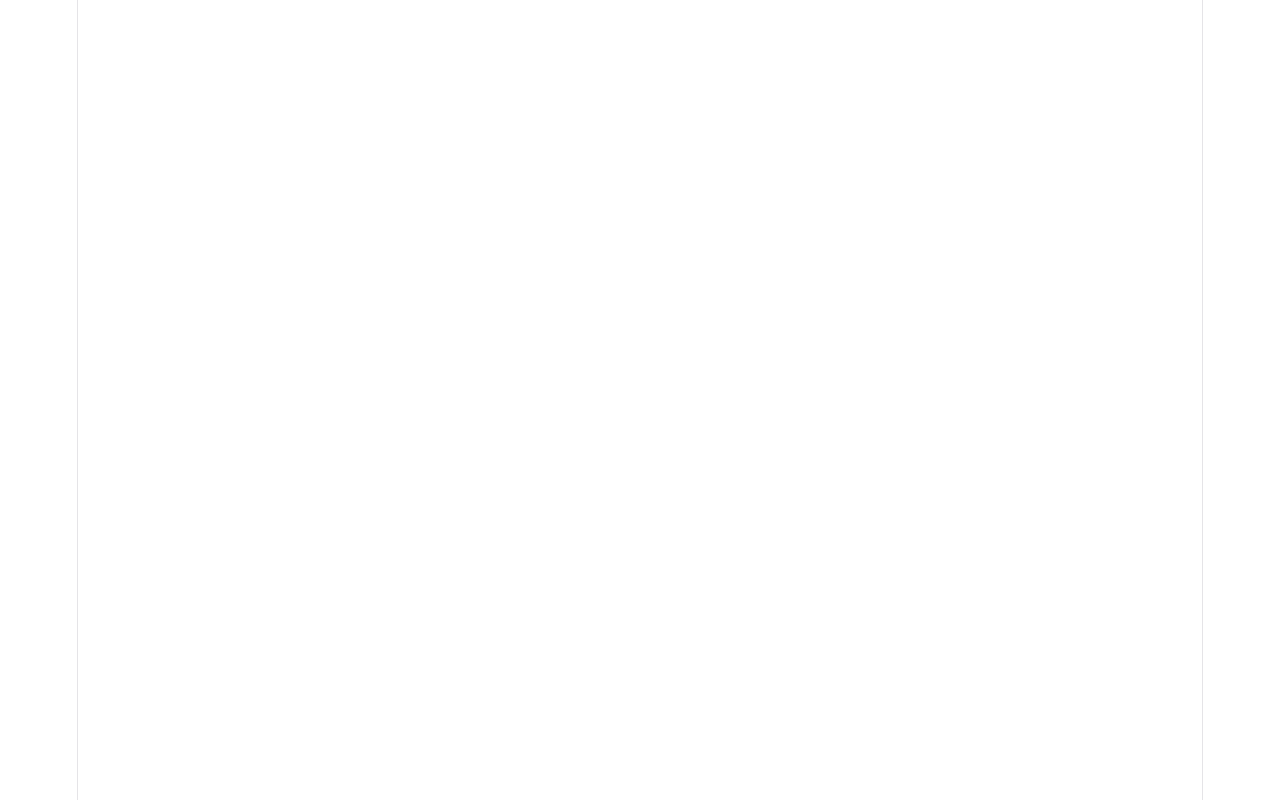
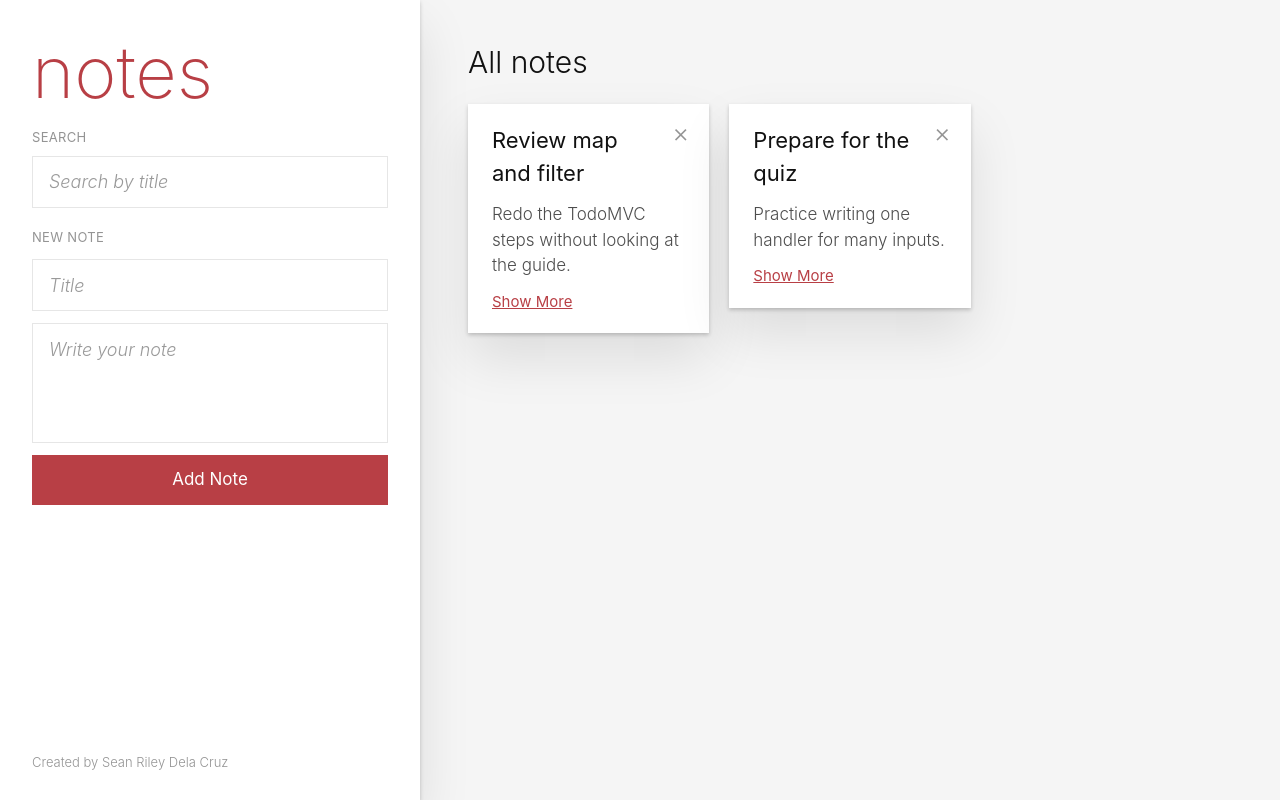
Before and after one commit to seanrileydelacruz444/csit340g7-notes, a React (Vite) app: page / in a window 1280 px wide. Built offline with nearby package versions, Linux system fonts and the light colour scheme.

Commit message:
add static notes layout

```diff
--- a/package.json
+++ b/package.json
@@ -10,6 +10,7 @@
     "preview": "vite preview"
   },
   "dependencies": {
+    "@tailwindcss/postcss": "^4.3.4",
     "@tailwindcss/vite": "^4.3.4",
     "react": "^19.3.1",
     "react-dom": "^19.3.1"
--- a/src/App.jsx
+++ b/src/App.jsx
@@ -1,12 +1,16 @@
 import { useState } from 'react'
-import './App.css'
+import Notes from './components/Notes'
+import Info from './components/Info'
+import NoteCard from './components/NoteCard'
+
 
 function App() {
 
   return (
-    <>
-
-    </>
+    <div className="bg-[#f5f5f5] font-light text-[#111]">
+      <Notes />
+      <Info name="Sean Riley Dela Cruz" />
+    </div>
   )
 }
 
--- /dev/null
+++ b/src/components/Info.jsx
@@ -0,0 +1,7 @@
+export default function Notes({name}) {
+  return (
+    <footer className ="fixed bottom-7 left-8 z-10 text-[13px] text-[#949494]">
+        <p>Created by {name}</p>
+    </footer>
+  )
+}
--- /dev/null
+++ b/src/components/NoteCard.jsx
@@ -0,0 +1,10 @@
+export default function NoteCard({title, body}) {
+    return(
+        <div>
+            <h3 className="pr-8 text-[22px] font-normal break-words">{title}</h3>
+            <p className="mt-3 text-[17px] break-words whitespace-pre-wrap text-[#4d4d4d]">{body}</p>
+
+            <button type="button" className="mt-3 cursor-pointer text-[15px] font-normal text-[#b83f45] underline"> Show More </button>
+        </div>
+    );
+}
--- /dev/null
+++ b/src/components/Notes.jsx
@@ -0,0 +1,64 @@
+import NoteCard from "./NoteCard";
+
+export default function Notes() {
+    return(
+        <div className="grid min-h-screen grid-cols-[420px_1fr]">
+            <aside className="sticky top-0 flex h-screen flex-col gap-5 bg-white px-8 py-9 shadow-[0_2px_4px_0_rgba(0,0,0,0.2),0_25px_50px_0_rgba(0,0,0,0.1)]">
+                <h1 className="text-[72px] leading-none font-extralight text-[#b83f45]">
+                    notes
+                </h1>
+
+                <div>
+                    <p className="mb-2 text-[13px] font-normal tracking-wide text-[#949494]">SEARCH</p>
+                    <input placeholder="Search by title" className="h-[52px] w-full border border-[#e6e6e6] px-4 text-lg outline-none placeholder:text-black/40 placeholder:italic focus:border-[#cf7d7d]" />
+                </div>
+
+                <form className="grid gap-3">
+                    <p className="text-[13px] font-normal tracking-wide text-[#949494]">NEW NOTE</p>
+                    <input
+                        name="title"
+                        placeholder="Title"
+                        className="h-[52px] w-full border border-[#e6e6e6] px-4 text-lg outline-none placeholder:text-black/40 placeholder:italic focus:border-[#cf7d7d]" />
+
+                    <textarea
+                        name="body"
+                        placeholder="Write your note"
+                        className="h-[120px] w-full resize-none py-3 border border-[#e6e6e6] px-4 text-lg outline-none placeholder:text-black/40 placeholder:italic focus:border-[#cf7d7d]" />
+
+                    <button type="submit" className="h-[50px] cursor-pointer bg-[#b83f45] text-[17px] font-normal text-white hover:bg-[#a33439]">
+                        Add Note
+                    </button>
+                </form>
+            </aside>
+
+            <section className="px-12 py-11">
+                <h2 className="mb-6 text-3xl">All notes</h2>
+
+                <ul className="grid grid-cols-3 items-start gap-5">
+                    <li className="relative min-h-32 bg-white px-6 py-5 shadow-[0_2px_4px_0_rgba(0,0,0,0.2),0_25px_50px_0_rgba(0,0,0,0.1)]">
+                        <NoteCard
+                            title="Review map and filter"
+                            body="Redo the TodoMVC steps without looking at the guide."
+                        />
+                        <button
+                            type="button"
+                            className="absolute top-4 right-5 cursor-pointer text-[26px] leading-none text-[#949494] hover:text-[#c18585]">
+                            ×
+                        </button>
+                    </li>
+                    <li className="relative min-h-32 bg-white px-6 py-5 shadow-[0_2px_4px_0_rgba(0,0,0,0.2),0_25px_50px_0_rgba(0,0,0,0.1)]">
+                        <NoteCard
+                            title="Prepare for the quiz"
+                            body="Practice writing one handler for many inputs."
+                        />
+                        <button
+                            type="button"
+                            className="absolute top-4 right-5 cursor-pointer text-[26px] leading-none text-[#949494] hover:text-[#c18585]">
+                            ×
+                        </button>
+                    </li>
+                </ul>
+            </section>
+        </div>
+    );
+}
--- a/src/index.css
+++ b/src/index.css
@@ -1,111 +1 @@
-:root {
-  --text: #6b6375;
-  --text-h: #08060d;
-  --bg: #fff;
-  --border: #e5e4e7;
-  --code-bg: #f4f3ec;
-  --accent: #aa3bff;
-  --accent-bg: rgba(170, 59, 255, 0.1);
-  --accent-border: rgba(170, 59, 255, 0.5);
-  --social-bg: rgba(244, 243, 236, 0.5);
-  --shadow:
-    rgba(0, 0, 0, 0.1) 0 10px 15px -3px, rgba(0, 0, 0, 0.05) 0 4px 6px -2px;
-
-  --sans: system-ui, 'Segoe UI', Roboto, sans-serif;
-  --heading: system-ui, 'Segoe UI', Roboto, sans-serif;
-  --mono: ui-monospace, Consolas, monospace;
-
-  font: 18px/145% var(--sans);
-  letter-spacing: 0.18px;
-  color-scheme: light dark;
-  color: var(--text);
-  background: var(--bg);
-  font-synthesis: none;
-  text-rendering: optimizeLegibility;
-  -webkit-font-smoothing: antialiased;
-  -moz-osx-font-smoothing: grayscale;
-
-  @media (max-width: 1024px) {
-    font-size: 16px;
-  }
-}
-
-@media (prefers-color-scheme: dark) {
-  :root {
-    --text: #9ca3af;
-    --text-h: #f3f4f6;
-    --bg: #16171d;
-    --border: #2e303a;
-    --code-bg: #1f2028;
-    --accent: #c084fc;
-    --accent-bg: rgba(192, 132, 252, 0.15);
-    --accent-border: rgba(192, 132, 252, 0.5);
-    --social-bg: rgba(47, 48, 58, 0.5);
-    --shadow:
-      rgba(0, 0, 0, 0.4) 0 10px 15px -3px, rgba(0, 0, 0, 0.25) 0 4px 6px -2px;
-  }
-
-  #social .button-icon {
-    filter: invert(1) brightness(2);
-  }
-}
-
-body {
-  margin: 0;
-}
-
-#root {
-  width: 1126px;
-  max-width: 100%;
-  margin: 0 auto;
-  text-align: center;
-  border-inline: 1px solid var(--border);
-  min-height: 100svh;
-  display: flex;
-  flex-direction: column;
-  box-sizing: border-box;
-}
-
-h1,
-h2 {
-  font-family: var(--heading);
-  font-weight: 500;
-  color: var(--text-h);
-}
-
-h1 {
-  font-size: 56px;
-  letter-spacing: -1.68px;
-  margin: 32px 0;
-  @media (max-width: 1024px) {
-    font-size: 36px;
-    margin: 20px 0;
-  }
-}
-h2 {
-  font-size: 24px;
-  line-height: 118%;
-  letter-spacing: -0.24px;
-  margin: 0 0 8px;
-  @media (max-width: 1024px) {
-    font-size: 20px;
-  }
-}
-p {
-  margin: 0;
-}
-
-code,
-.counter {
-  font-family: var(--mono);
-  display: inline-flex;
-  border-radius: 4px;
-  color: var(--text-h);
-}
-
-code {
-  font-size: 15px;
-  line-height: 135%;
-  padding: 4px 8px;
-  background: var(--code-bg);
-}
+@import "tailwindcss";
--- a/vite.config.js
+++ b/vite.config.js
@@ -1,7 +1,8 @@
 import react from '@vitejs/plugin-react'
+import tailwindcss from '@tailwindcss/vite'
 import { defineConfig } from 'vite'
 
 // https://vite.dev/config/
 export default defineConfig({
-  plugins: [react()],
+  plugins: [react(), tailwindcss()],
 })
```
Also changed, not shown: 1 other file (tests, documents, lock files or other folders).
